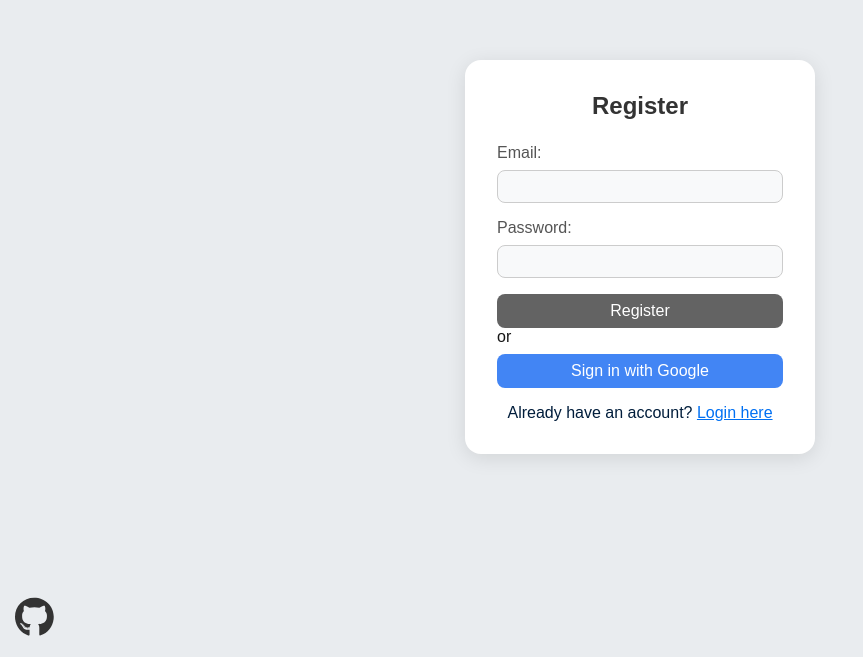
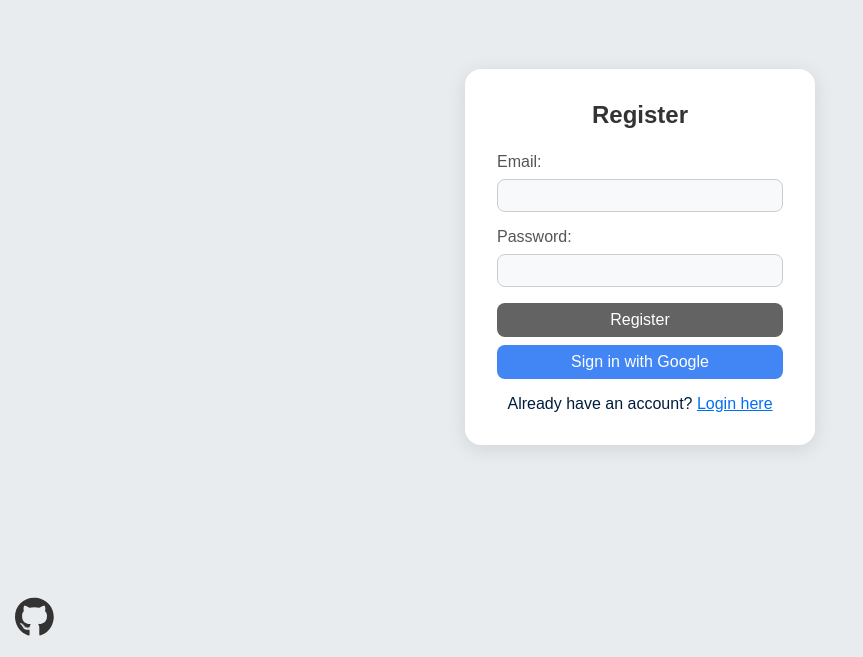
Before and after one commit to krushna06/Links-Manager, a Next.js app: page /register in a window 1280 px wide. Shown: the part 143-800 px from the top of the page, without its empty margins (0-863 px from the left). Built offline with nearby package versions, Linux system fonts and the light colour scheme; no server answers.

Commit message:
fix: blank or in login page

```diff
--- a/pages/index.js
+++ b/pages/index.js
@@ -57,7 +57,6 @@ const LoginPage = () => {
           />
         </div>
         <button type="submit" className={styles.button}>Login</button>
-        <p className={styles.or}>or</p>
         <button type="button" className={styles.googleButton} onClick={handleGoogleLogin}>
           Sign in with Google
         </button>
--- a/pages/register.js
+++ b/pages/register.js
@@ -57,7 +57,6 @@ const RegisterPage = () => {
           />
         </div>
         <button type="submit" className={styles.button}>Register</button>
-        <p className={styles.or}>or</p>
         <button type="button" className={styles.googleButton} onClick={handleGoogleSignIn}>
           Sign in with Google
         </button>
```
